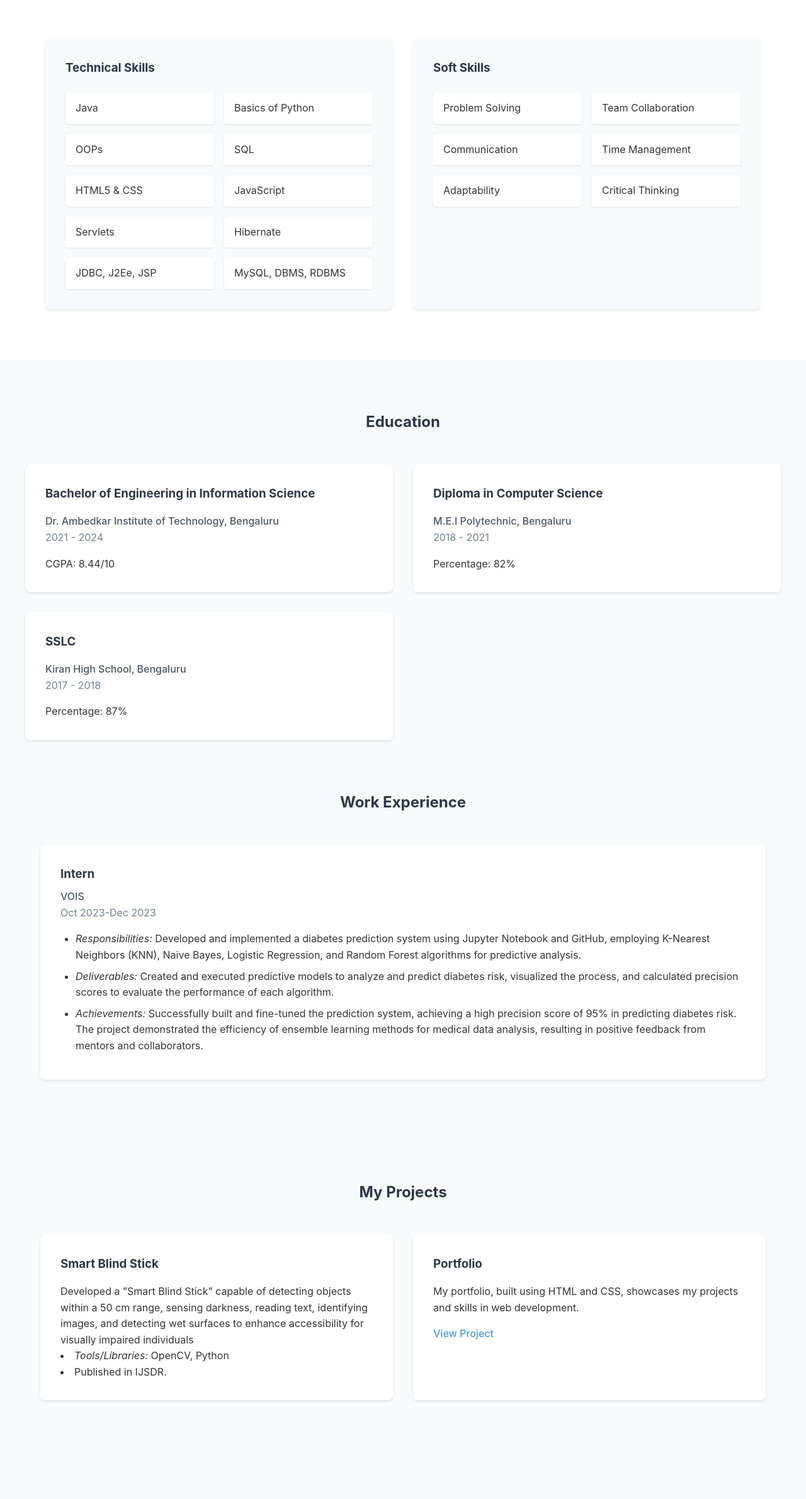
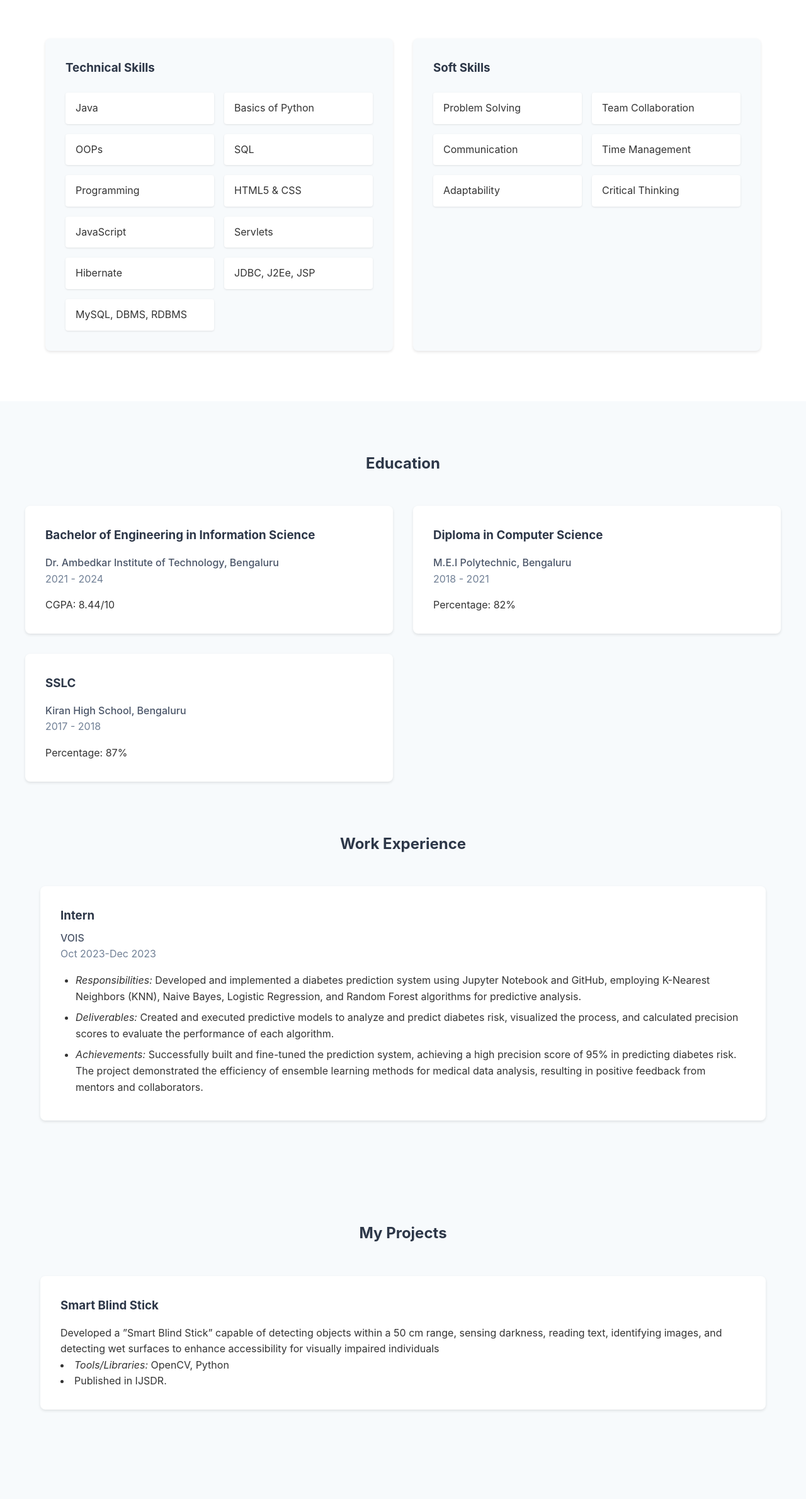
Before and after one commit to Sushmithaid/portfolio.github.io, a plain HTML site: page index.html in a window 1280 px wide. Shown: the part 1046-3426 px from the top of the page at 63% size. Drawn offline with Linux system fonts and the light colour scheme.

Commit message:
Update and rename index.html.html to index.html

```diff
--- a/index.html.html
+++ b/index.html
@@ -50,6 +50,7 @@
                             <li>Basics of Python</li>
                             <li>OOPs</li>
                             <li>SQL</li>
+                            <li>Programming</li>
                             <li>HTML5 & CSS</li>
                             <li>JavaScript</li>
                             <li>Servlets</li>
@@ -144,12 +145,13 @@
                             <li>Published in IJSDR.</li>
                         <!-- <a href="#" class="project-link">View Project</a> -->
                     </div>
-                    <div class="project-card">
+
+                    <!--<div class="project-card">
                         <h3>Portfolio</h3>
                         <p>My portfolio, built using HTML and CSS, showcases my projects and skills in web development.</p>
 
                         <a href="#" class="project-link">View Project</a>
-                    </div>
+                    </div> -->
                     <!-- <div class="project-card">
                         <h3>Project Three</h3>
                         <p>An interactive dashboard built with React and modern CSS.</p>
```
